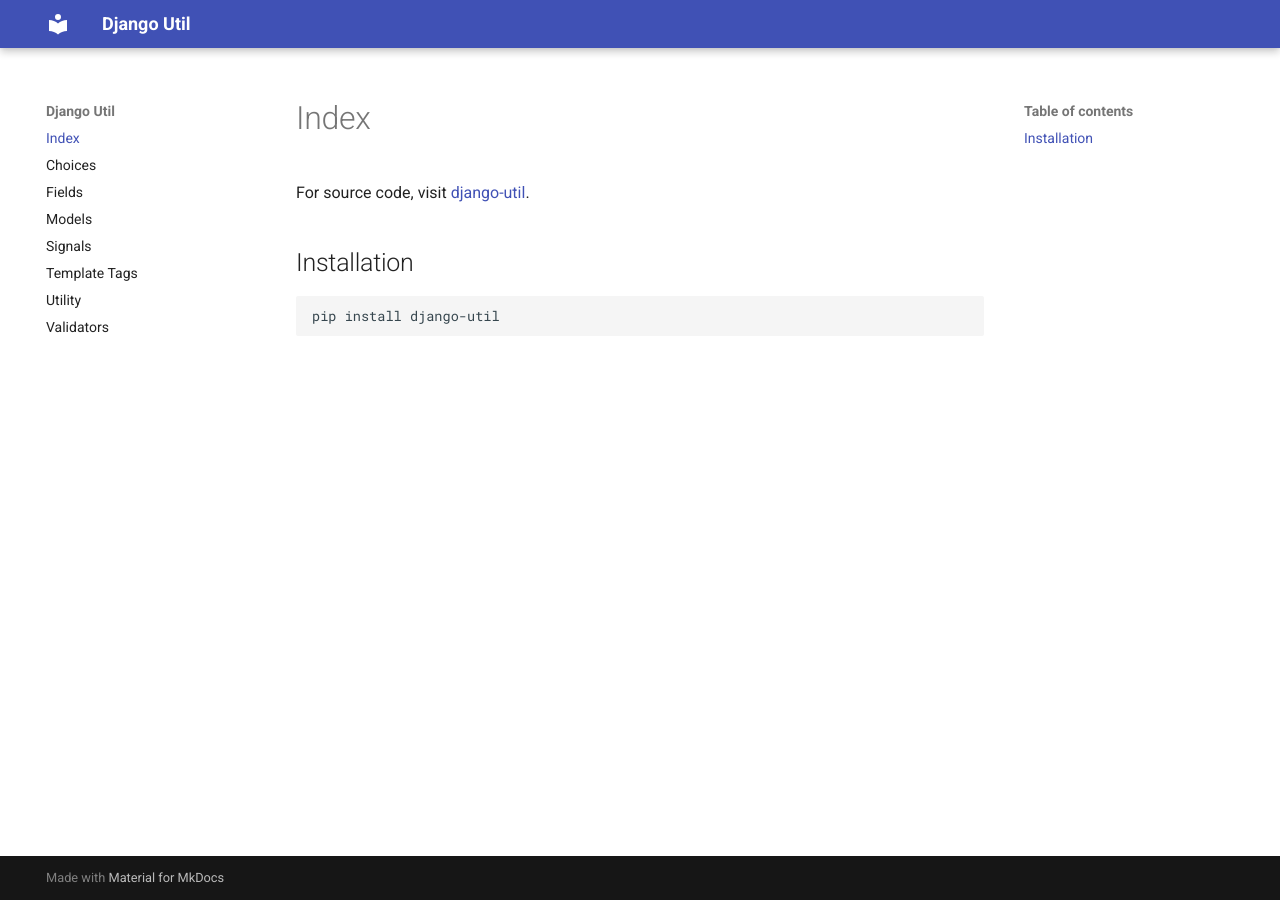
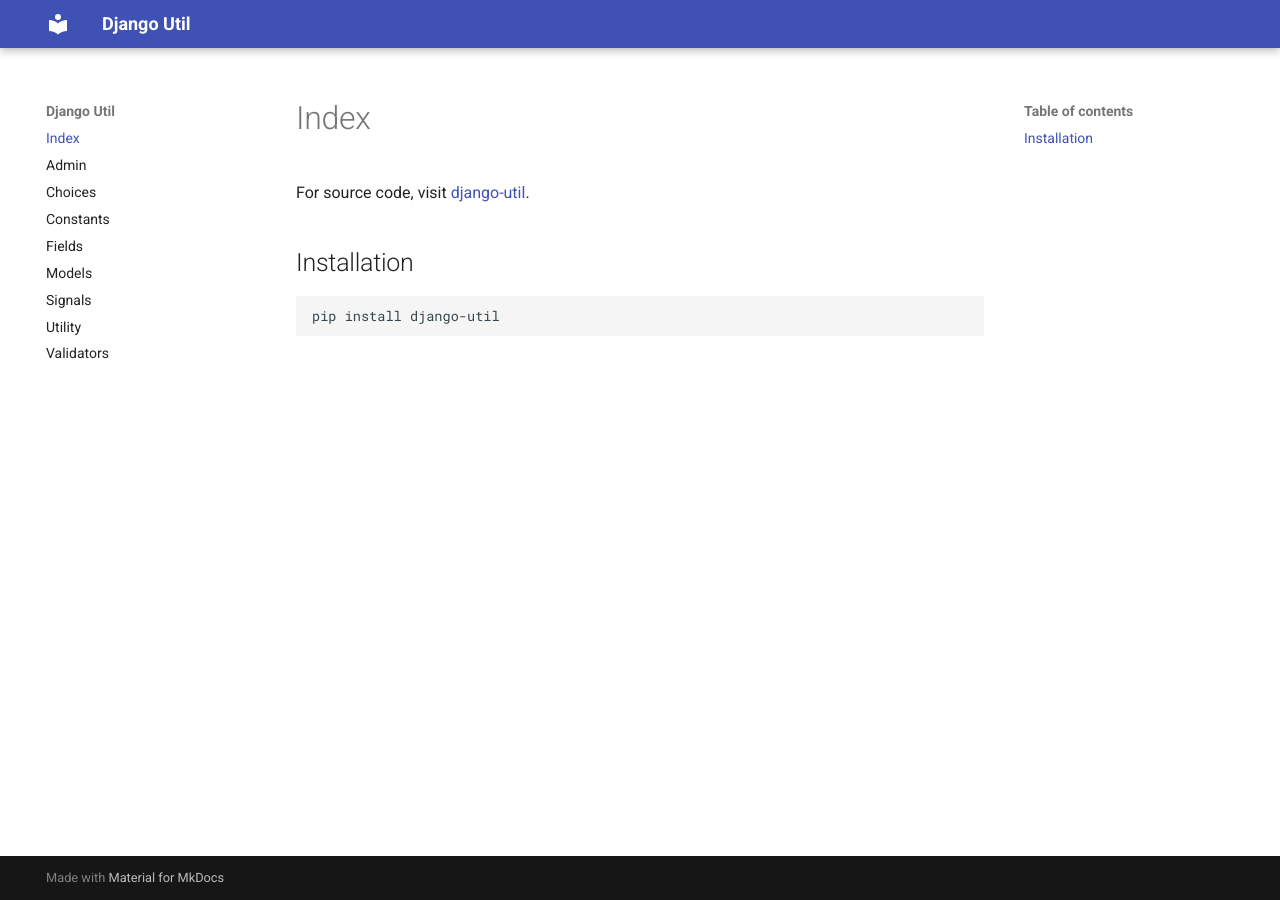
Before and after one commit to shawnngtq/django-util, an MkDocs documentation site: the page built from docs/index.md, in a window 1280 px wide. Built offline with MkDocs 1.6.1 and Material for MkDocs 9.7.7, drawn with Linux system fonts in a browser that asks for light colours.

Commit message:
update docs

```diff
--- a/mkdocs.yml
+++ b/mkdocs.yml
@@ -8,10 +8,11 @@
 
 nav:
   - index.md
+  - admin.md
   - choices.md
+  - constants.md
   - fields.md
   - models.md
   - signals.md
-  - templatetags.md
   - utility.md
   - validators.md
```
Also changed, not shown: docs/admin.md (added, +3 -0 lines), docs/constants.md (added, +3 -0 lines).
